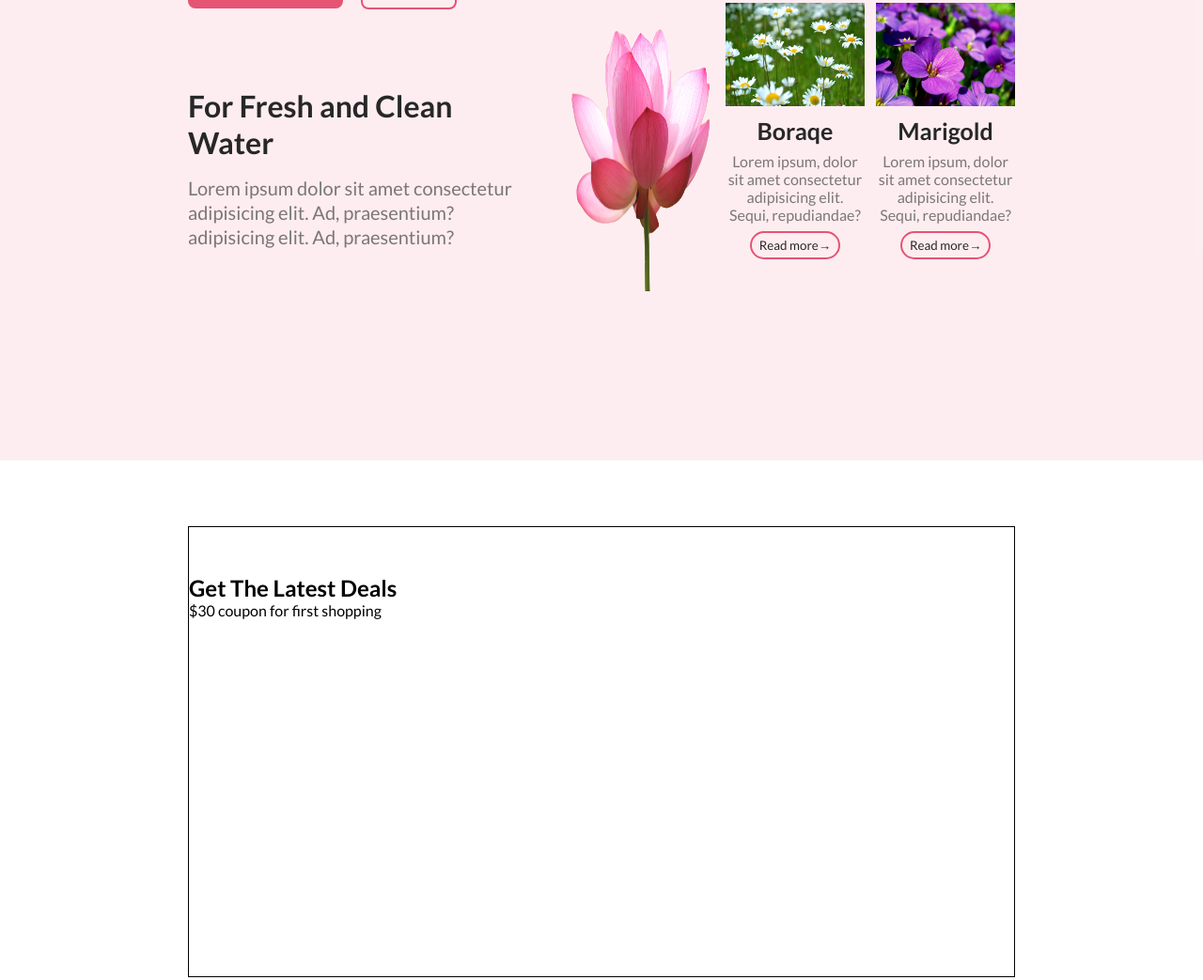
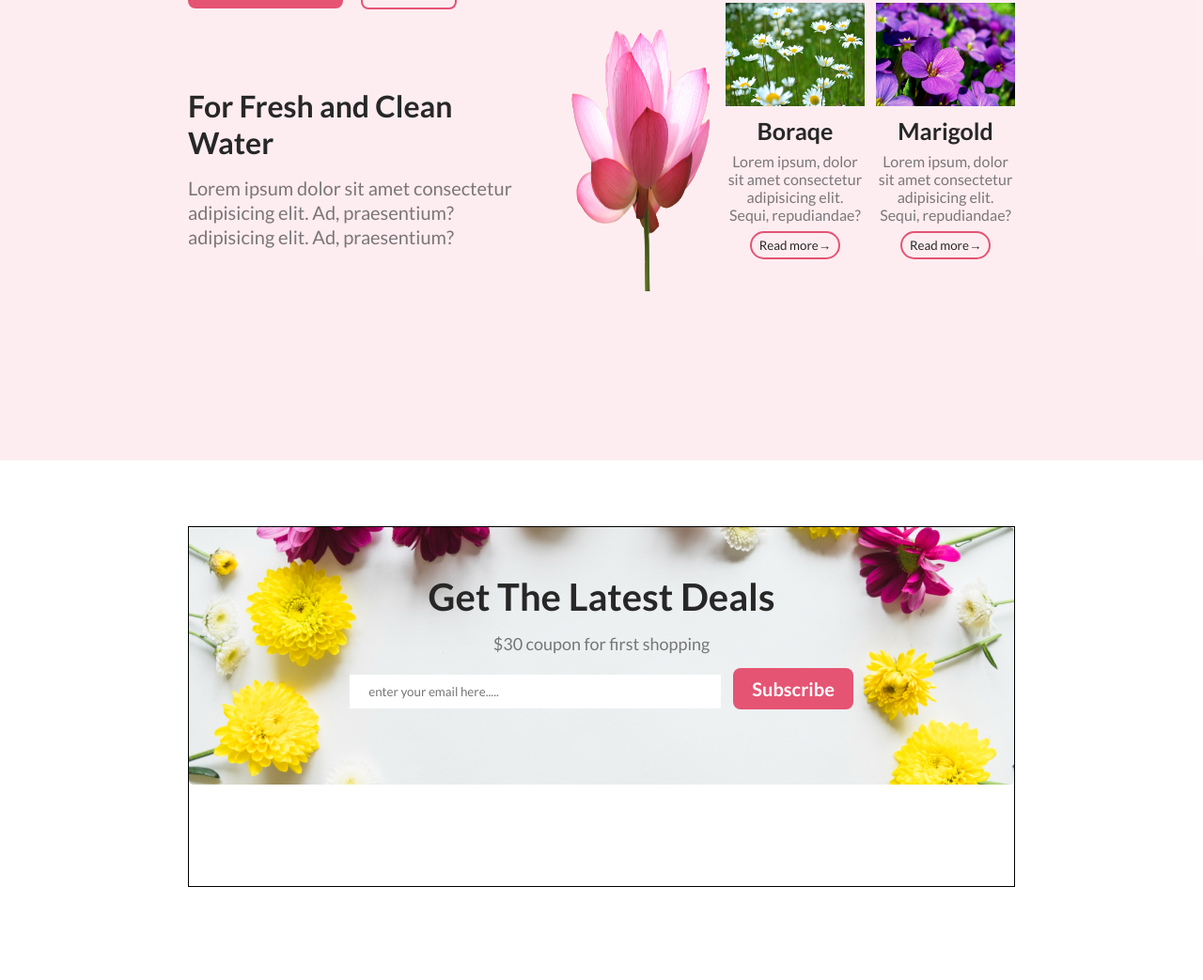
Before and after one commit to saiful1213/flowerShop, a plain HTML site: page index.html in a window 1280 px wide. Shown: the part 3540-4583 px from the top of the page at 94% size. After the commit the page ends 4504 px from the top, so only its background shows below. Drawn offline with Linux system fonts and the light colour scheme.

Commit message:
latest deal added

```diff
--- a/css/style.css
+++ b/css/style.css
@@ -258,7 +258,28 @@ header {
 
 .latest-deal-section{
    margin: 20px 200px;
-   height: 60vh;
-   padding: 50px 0;
+   height: 48vh;
+   /* padding: 50px 0; */
    border: 1px solid;
+   background: url('../Flower Asset/Rectangle\ 9.png');
+   background-size: contain;
+   background-repeat: no-repeat;
+   text-align: center;
 }
+.latest-deal-title{
+   color: #272727;
+   font-size: 40px;
+   font-weight: 700;
+   margin-bottom: 15px;
+}
+.latest-deal-subtitle{
+   color: rgba(39, 39, 39, 0.60);
+   font-size: 18px;
+   margin-bottom: 15px;
+}
+form input[type="email"]{
+   width: 45%;
+   margin-right: 10px;
+   padding: 10px 20px;
+   border: 0;
+}
--- a/index.html
+++ b/index.html
@@ -143,6 +143,10 @@
       <section class="section latest-deal-section">
          <h2 class="latest-deal-title">Get The Latest Deals</h2>
          <p class="latest-deal-subtitle">$30 coupon for first shopping</p>
+         <form>
+            <input type="email" placeholder="enter your email here.....">
+            <input type="button" value="Subscribe" class="btn-primary">
+         </form>
       </section>
    </main>
    <footer>
```
